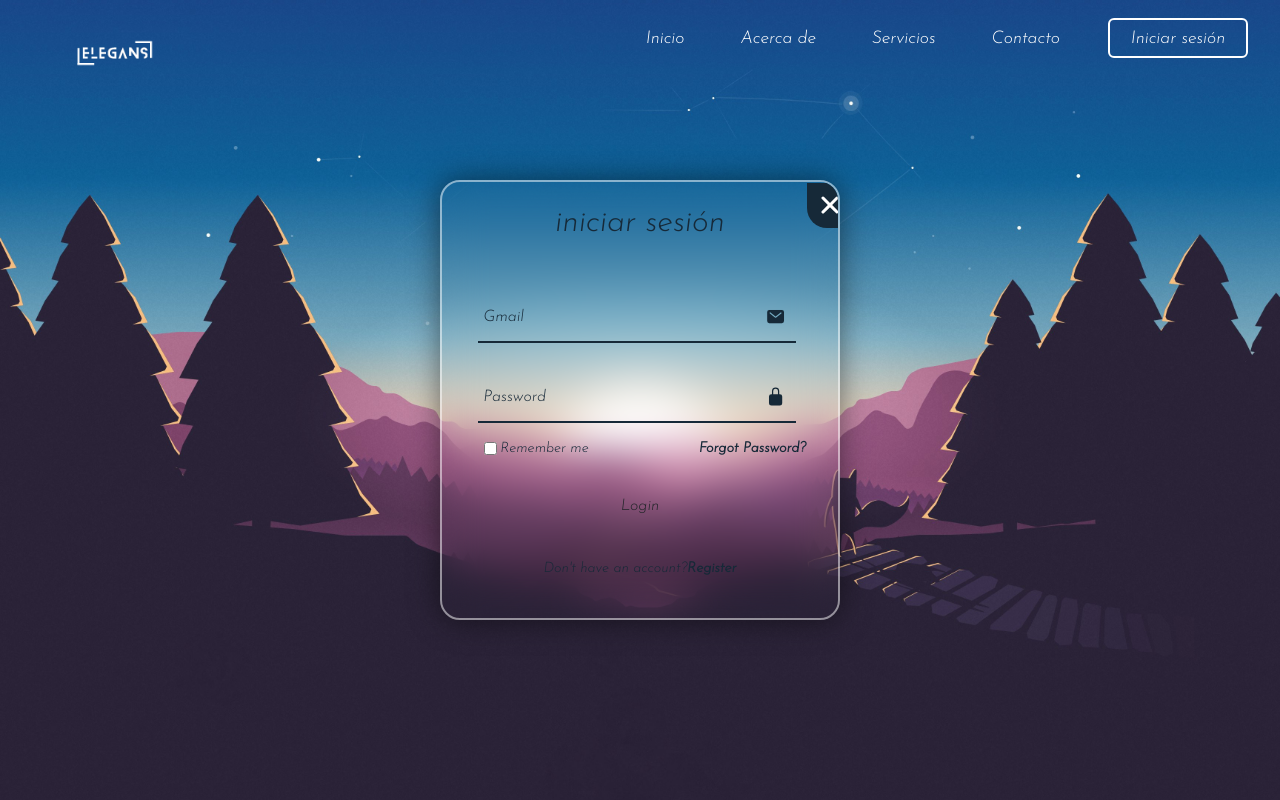
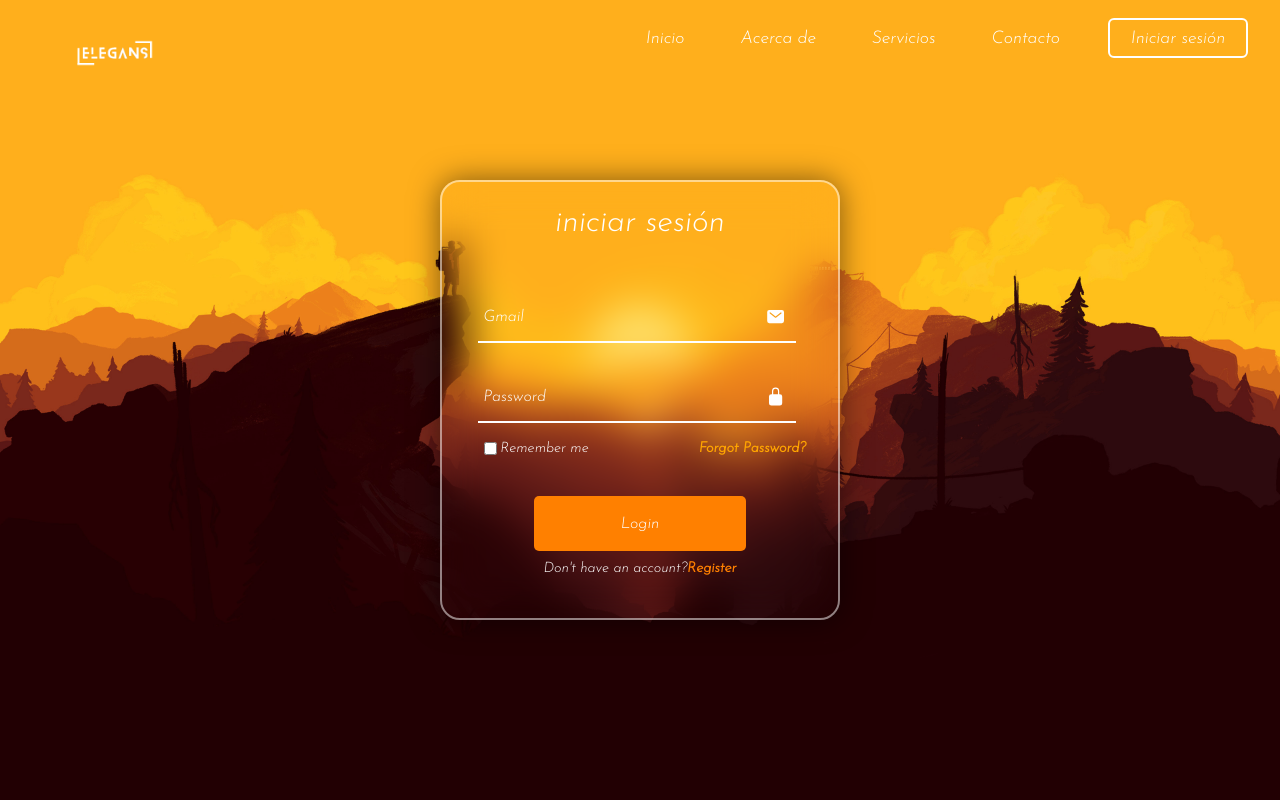
Before and after one commit to DevMobyEnd/MVC_Proyecto-Elegans, a PHP site: page /login.php in a window 1280 px wide. Run offline with PHP 8.4, Linux system fonts and the light colour scheme; some libraries are stand-ins or nearby versions.

Commit message:
Actualizado de vista

```diff
--- a/Public/dist/css/Estilo.css
+++ b/Public/dist/css/Estilo.css
@@ -11,7 +11,7 @@ body {
     justify-content: center;
     align-items: center;
     min-height: 100vh;
-    background: url('../img/zorro.jpg') no-repeat;
+    background: url('../img/pais.jpg') no-repeat;
     background-size: cover;
     background-position: center;
 
@@ -152,14 +152,14 @@ header {
 
 .form-box h2{
     font-size: 2em;
-    color: #162938;
+    color: #ffffff;
     text-align: center;
 }
 .input-box{
     position: relative;
     width: 150%;
     height: 50px;
-    border-bottom: 2px solid #162938;
+    border-bottom: 2px solid #ffffff;
     margin: 30px 0;
     top: 20px;
     right: 56px;
@@ -171,7 +171,7 @@ header {
     left: 5px;
     transform: translateY(-50%);
     font-size: 1em;
-    color: #162938;
+    color: #ffffff;
     font-weight: 500;
     pointer-events: none;
     transition: .5s;
@@ -201,29 +201,12 @@ header {
     position: absolute;
     right: 10px; /* Ajustar según sea necesario para mantenerlo dentro del contenedor */
     font-size: 1.2em;
-    color: #162938;
+    color: #ffffff;
     line-height: 57px;
     top: 1px;
 }
 
-.wrapper .icon-close{
-    position: absolute;
-    top: -110px;
-    right: 0;
-    width: 45px;
-    height: 45px;
-    background: #162938;
-    font-size: 2em;
-    color: #fff;
-    display: flex;
-    justify-content: center;
-    align-items: center;
-    left: 320px;
-    border-bottom-left-radius: 20px;
-    cursor: pointer;
-    z-index: 1;
-    left: 329px;
-}
+
 
 .remember-forgot{
     font-size: .9em;
@@ -240,6 +223,7 @@ header {
     display: flex; /* Asegura que el label y el checkbox estén alineados */
     align-items: center;
     right: 50px;
+    color: #fff;
 }
 
 .remember-forgot label input{
@@ -250,7 +234,7 @@ header {
 
 .remember-forgot a{
     position: relative;
-    color: #162938;
+    color: #FFA500;
     text-decoration:none ;
     font-weight: 600;
     right: -60px;
@@ -271,18 +255,38 @@ header {
     font-size: 1em;
     color: #fff;
     font-weight: 500;
-
+    display: flex;
+    justify-content: center;
+    align-items: center;
+    padding: 0; /* Elimina el padding si vas a usar flexbox para el centrado */
 }
 
+.btn2{ position: relative;
+    width: 100%;
+    height: 55px;
+    background: #ff8000;
+    border: none;
+    outline: none;
+    border-radius: 5px;
+    cursor: pointer;
+    font-size: 1em;
+    color: #fff;
+    font-weight: 500;
+    padding: 10px;
+    top: 18px;
+}
+.btn2:hover:hover {
+    background-color: #fdb01c; /* Color de fondo del botón al pasar el mouse */
+}
 .login-register{
     font-size: .9em;
-    color: #162938;
+    color: #ffffff;
     text-align: center;
     font-weight: 500;
     margin: 25px 0 10px;
 }
 .login-register p a{
-    color: #162938;
+    color: #ff8000;
     text-decoration: none;
     font-weight: 600;
 }
--- a/Views/Index.php
+++ b/Views/Index.php
@@ -13,6 +13,8 @@ require_once "./layouts/head.php";
 require_once '../Middleware/auth.php';
 ?>
 <?php
+ini_set('display_errors', 1);
+error_reporting(E_ALL);
 // Inicia la sesión si aún no ha sido iniciada
 if (session_status() == PHP_SESSION_NONE) {
     session_start();
@@ -24,12 +26,12 @@ if (!isset($_SESSION['usuario_id'])) {
     echo "<script>
             Swal.fire({
                 icon: 'error',
-                title: 'No estás autenticado.',
+                title: 'No estás autentificado.',
                 text: 'Por favor, inicia sesión para continuar.',
                 showConfirmButton: false,
                 timer: 1500
             }).then(function() {
-                window.location = 'login.php';
+                window.location = '../Views/login.php';
             });
           </script>";
     exit();
--- a/Views/layouts/login/create.php
+++ b/Views/layouts/login/create.php
@@ -46,7 +46,7 @@
             </div>
             <button  name="btnregistrar" type="submit" class="btn2">Registrar</button>
             <div class="login-register">
-                <p>¿Ya tienes una cuenta?<a href="login.php" class="login-link">Iniciar sesión</a></p>
+                <p>¿Ya tienes una cuenta?<a href="/./Views/login.php" class="login-link">Iniciar sesión</a></p>
             </div>
         </form>
     </div>
--- a/Views/layouts/login/index.php
+++ b/Views/layouts/login/index.php
@@ -6,9 +6,6 @@
         <h2>iniciar sesión</h2>
         <form method="post" action="login.php"> <!-- Cambio aquí -->
             <div class="input-box">
-                <span class="icon-close">
-                     <ion-icon name="close"></ion-icon>
-                </span>
                 <span class="icon">
                     <ion-icon name="mail"></ion-icon>
                 </span>
@@ -26,10 +23,9 @@
                 <label for=""><input type="checkbox">Remember me</label>
                 <a href="#">Forgot Password?</a>
             </div>
-            <button name="btningresar" type="submit" class="btn">Login</button>
+            <button name="btningresar" type="submit" class="btn2">Login</button>
             <div class="login-register">
-                <p>Don't have an account?<a href="seccion3.php" class="register-link">Register</a></p>
-            </div>
+            <p>Don't have an account?<a href="/./Views/register.php" class="register-link">Register</a></p>
         </form>
     </div>
 </div>
--- a/Views/register.php
+++ b/Views/register.php
@@ -2,8 +2,8 @@
 if (session_status() == PHP_SESSION_NONE) {
     session_start();
 }
-require_once '../Middleware/auth.php'; // Ajusta la ruta según sea necesario
-verificarNoAutenticado(); // Asegúrate de que solo los usuarios no autenticados puedan ver esta página
+ require_once '../Middleware/auth.php'; // Ajusta la ruta según sea necesario
+
 
 // Define el título de la página
 $tituloPagina = "Registro - Elegans";
@@ -43,7 +43,7 @@ if ($_SERVER["REQUEST_METHOD"] == "POST" && isset($_POST['btnregistrar'])) {
                     timer: 1500
                 });
                 setTimeout(function(){
-                    window.location.href = 'login.php';
+                    window.location.href = '../Views/login.php';
                 }, 1500);
               </script>";
     } else {
```
Also changed, not shown: Middleware/auth.php (+24 -26 lines), Public/dist/css/style.css (+10 -8 lines), Public/dist/img/pais.jpg (added).
